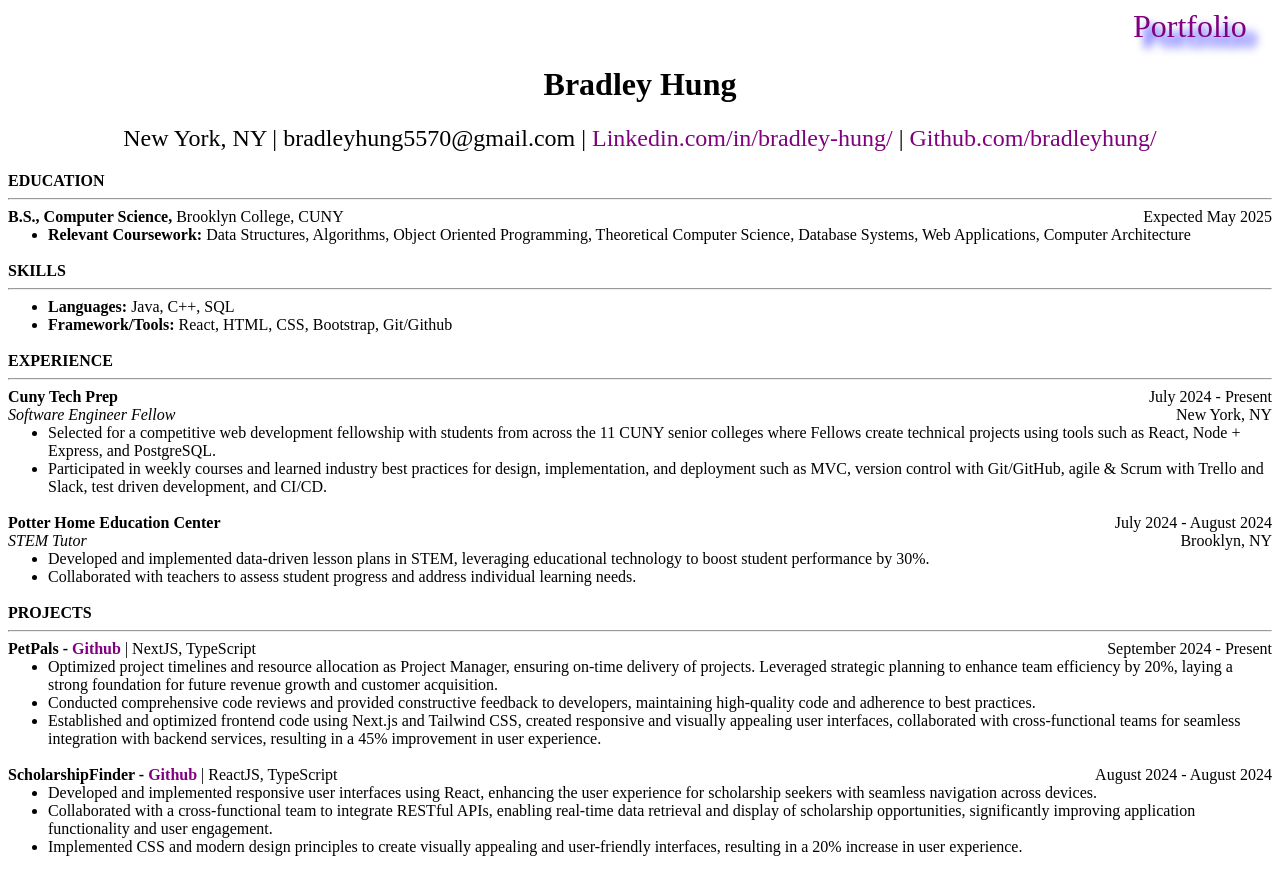
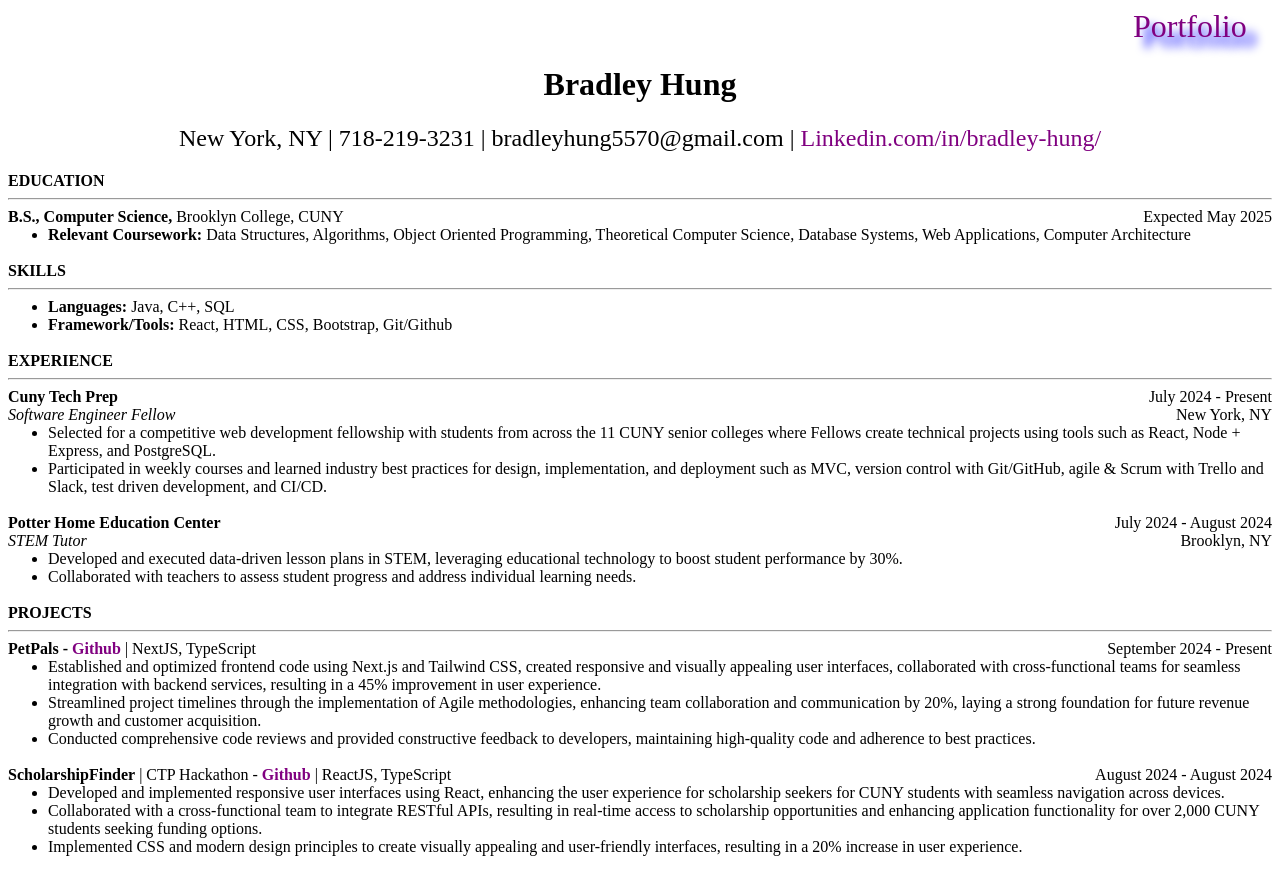
Before and after one commit to bradleyhung/bradleyhung.github.io, a Jekyll site: the page resume.html, which Jekyll copies as it is, in a window 1280 px wide. Shown: the top 895 px of the page. Built offline with Jekyll 4.4.1, drawn with Linux system fonts in a browser that asks for light colours.

Commit message:
Updated resume

```diff
--- a/resume.html
+++ b/resume.html
@@ -15,7 +15,7 @@
         </ul>
       </header>
       <h1>Bradley Hung</h1>
-      <h2>New York, NY | bradleyhung5570@gmail.com  | <a href="https://linkedin.com/in/bradley-hung/">Linkedin.com/in/bradley-hung/</a> | <a href="https://github.com/bradleyhung">Github.com/bradleyhung/</a></h2>
+      <h2>New York, NY | 718-219-3231 | bradleyhung5570@gmail.com  | <a href="https://linkedin.com/in/bradley-hung/">Linkedin.com/in/bradley-hung/</a></h2>
       <b>EDUCATION</b>
       <hr>
       <div class="Education">
@@ -57,7 +57,7 @@
         <div class="right">Brooklyn, NY</div>
       </div>
       <ul>
-        <li>Developed and implemented data-driven lesson plans in STEM, leveraging educational technology to boost student performance by 30%.</li>
+        <li>Developed and executed data-driven lesson plans in STEM, leveraging educational technology to boost student performance by 30%.</li>
         <li>Collaborated with teachers to assess student progress and address individual learning needs.</li>
       </ul>
       <br>
@@ -68,18 +68,18 @@
         <div class="right">September 2024 - Present</div>
       </div>
       <ul>
-        <li>Optimized project timelines and resource allocation as Project Manager, ensuring on-time delivery of projects. Leveraged strategic planning to enhance team efficiency by 20%, laying a strong foundation for future revenue growth and customer acquisition.</li>
+        <li>Established and optimized frontend code using Next.js and Tailwind CSS, created responsive and visually appealing user interfaces, collaborated with cross-functional teams for seamless integration with backend services, resulting in a 45% improvement in user experience.</li>
+        <li>Streamlined project timelines through the implementation of Agile methodologies, enhancing team collaboration and communication by 20%, laying a strong foundation for future revenue growth and customer acquisition.</li>
         <li>Conducted comprehensive code reviews and provided constructive feedback to developers, maintaining high-quality code and adherence to best practices.</li>
-        <li>Established and optimized frontend code using Next.js and Tailwind CSS, created responsive and visually appealing user interfaces, collaborated with cross-functional teams for seamless integration with backend services, resulting in a 45% improvement in user experience.</li>
       </ul>
       <br>
       <div class="ScholarshipFinder">
-        <div class="left"><b>ScholarshipFinder - <a href="https://github.com/XiuwenZ/ScholarshipFinder">Github</a></b> | ReactJS, TypeScript</div>
+        <div class="left"><b>ScholarshipFinder</b> | CTP Hackathon - <b><a href="https://github.com/XiuwenZ/ScholarshipFinder">Github</a></b> | ReactJS, TypeScript</div>
         <div class="right">August 2024 - August 2024</div>
       </div>
       <ul>
-        <li>Developed and implemented responsive user interfaces using React, enhancing the user experience for scholarship seekers with seamless navigation across devices.</li>
-        <li>Collaborated with a cross-functional team to integrate RESTful APIs, enabling real-time data retrieval and display of scholarship opportunities, significantly improving application functionality and user engagement.</li>
+        <li>Developed and implemented responsive user interfaces using React, enhancing the user experience for scholarship seekers for CUNY students with seamless navigation across devices.</li>
+        <li>Collaborated with a cross-functional team to integrate RESTful APIs, resulting in real-time access to scholarship opportunities and enhancing application functionality for over 2,000 CUNY students seeking funding options.</li>
         <li>Implemented CSS and modern design principles to create visually appealing and user-friendly interfaces, resulting in a 20% increase in user experience.</li>
       </ul>
     </body>
```
